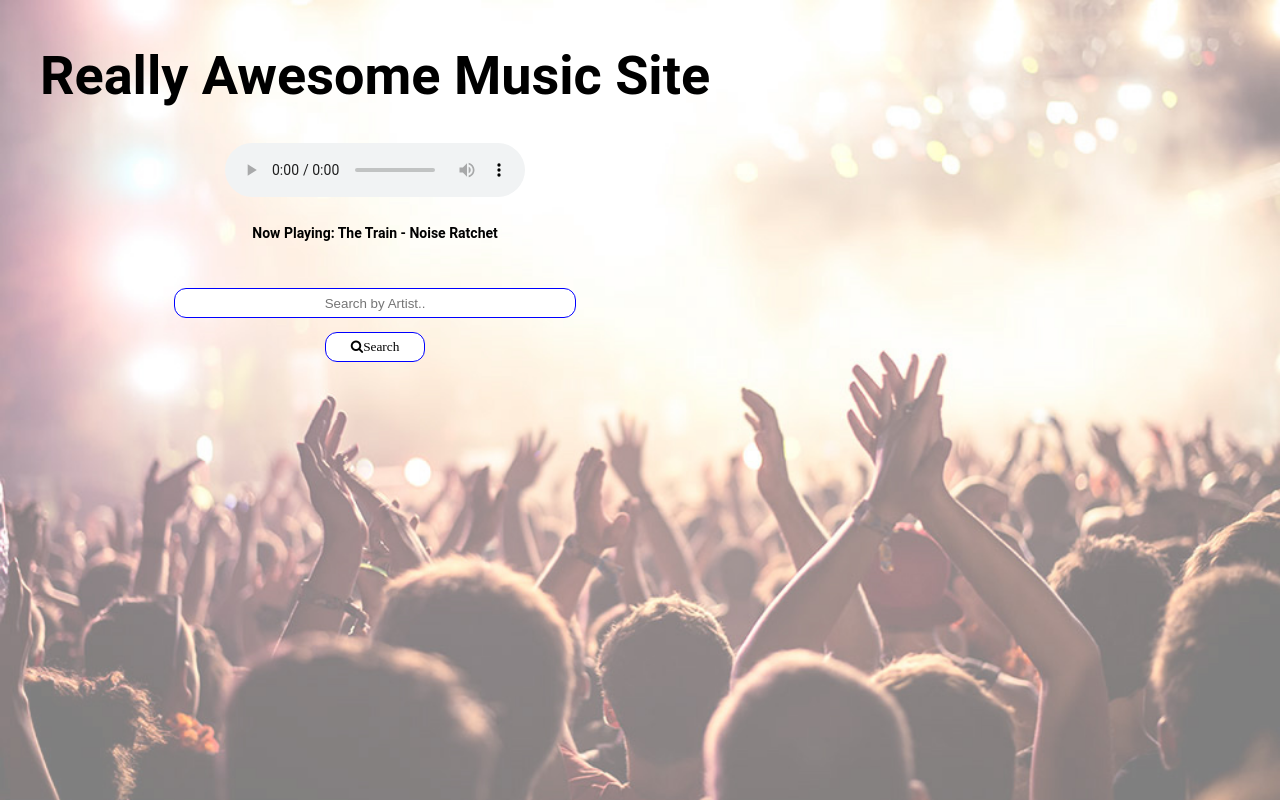
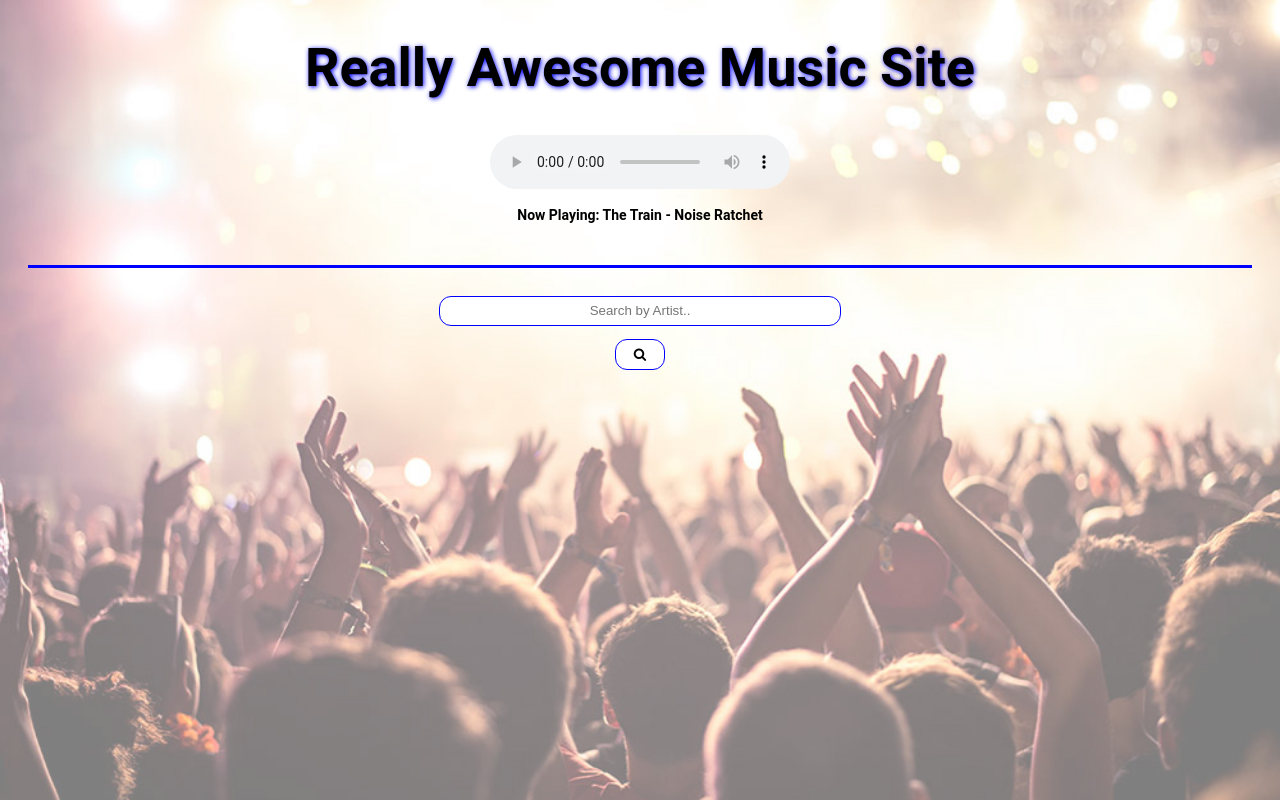
Before and after one commit to valindachan/itunes-music-search, a plain HTML site: page index.html in a window 1280 px wide. Drawn offline with Linux system fonts and the light colour scheme.

Commit message:
css round 2

```diff
--- a/index.html
+++ b/index.html
@@ -17,16 +17,17 @@
       <div id=“search-input”>
         <h5>Now Playing: The Train - Noise Ratchet</h5>
       </div>
-      <hr>
+      <!-- <hr> -->
     </section>
     <section class="search">
       <input type="text" name="search" id="searchBox" placeholder="Search by Artist.." onKeyPress="return checkSubmit(event)"/>
       <button type="submit" id="searchButton" onclick="search()">
-        <i class="fa fa-search" aria-hidden="true">Search</i>
+        <i class= "fa fa-search" aria-hidden="true"></i>
       </button>
     </section>
-    <section class="results"></section>
-  </div>
+    <section class="results">
+
+    </section>
   <script src="main.js"></script>
 </body>
 </html>
--- a/style.css
+++ b/style.css
@@ -2,8 +2,10 @@ body {
   background-image: url(images/livebandfade.jpg);
   position: fixed;
   background-size: cover;
+  width: 100%;
   text-align: center;
-  padding: 0 2em 0 2em;
+  padding: 0;
+  margin: 0;
 }
 
 .container {
@@ -14,6 +16,7 @@ h1 {
   font-size: 54px;
   font-weight: 600;
   text-transform: capitalize;
+  text-shadow: 1px 1px 5px blue;
 }
 
 h5 {
@@ -21,13 +24,17 @@ h5 {
   font-size: 14px;
   font-weight: 600;
   text-transform: capitalize;
+  padding-bottom: 3em;
+  border-bottom: 3px solid blue;
+  margin: 1em 2em;
 }
 
-hr {
-  border: 2px;
-  border-color: black;
-  padding-bottom: 1em;
-}
+/*hr {
+  border-top-width: medium;
+  border-radius: 2px;
+  border-color: blue;
+  margin: 0 2em 1em 2em;
+}*/
 
 .player {
 }
@@ -45,18 +52,34 @@ input {
   border-radius: 12px;
   border: 1px solid blue;
   padding: .5em 0;
-  margin-bottom: 1em;
+  margin: 1em 0;
+  /*border-top: 3px solid blue;
+  border-bottom: 2px solid blue;*/
 }
 
 button {
-  font-family: 'Roboto', serif;
+  /*font-family: 'Roboto', serif;*/
   padding: .5em 0;
-  margin-bottom: 1em;
   border-radius: 12px;
-  width: 100px;
+  width: 50px;
   border: 1px solid blue;
   background-color: white;
 }
 
 .results {
+  display: flex;
+  flex-wrap: wrap;
+  justify-content: flex-start;
 }
+
+.artist {
+  flex-basis: 25%;
+  padding-top: 2em;
+}
+
+img {
+  border: 2px solid #9a1111;
+  border-radius: 4px;
+  width: 100px;
+  height: 100px;
+}
```
